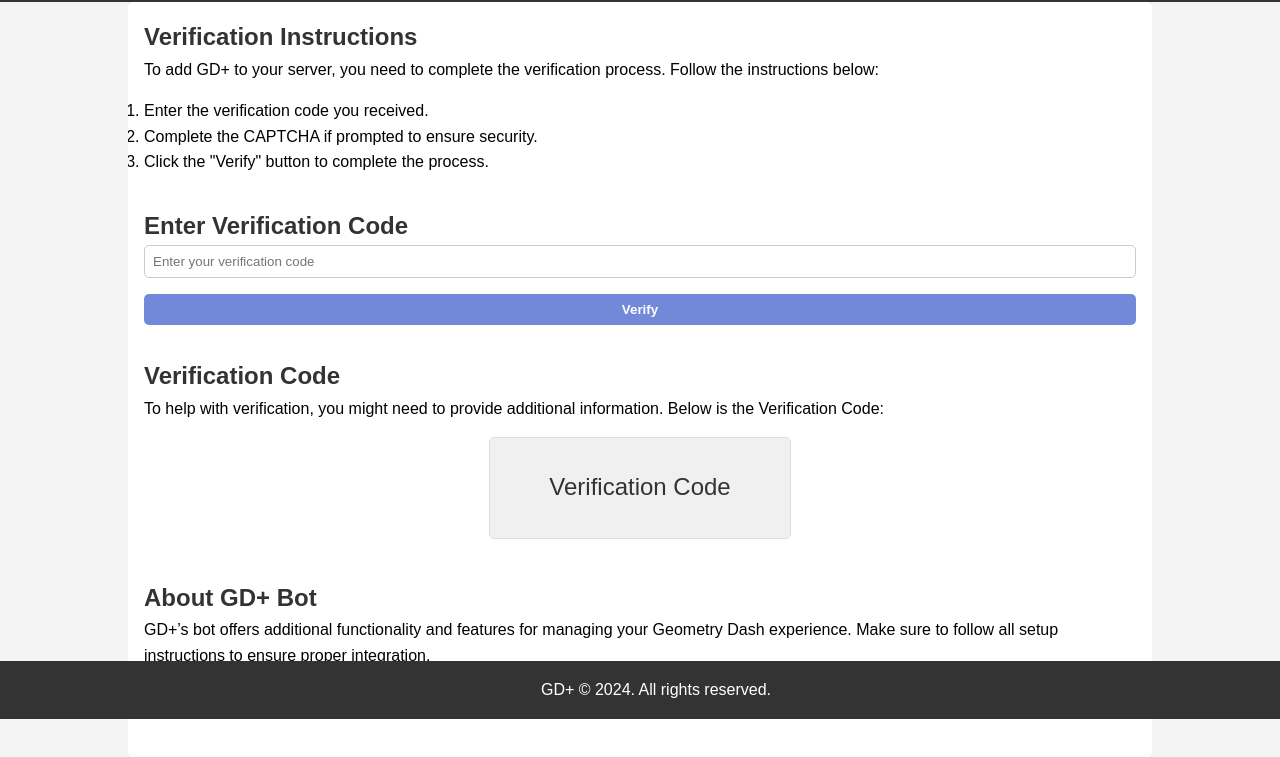
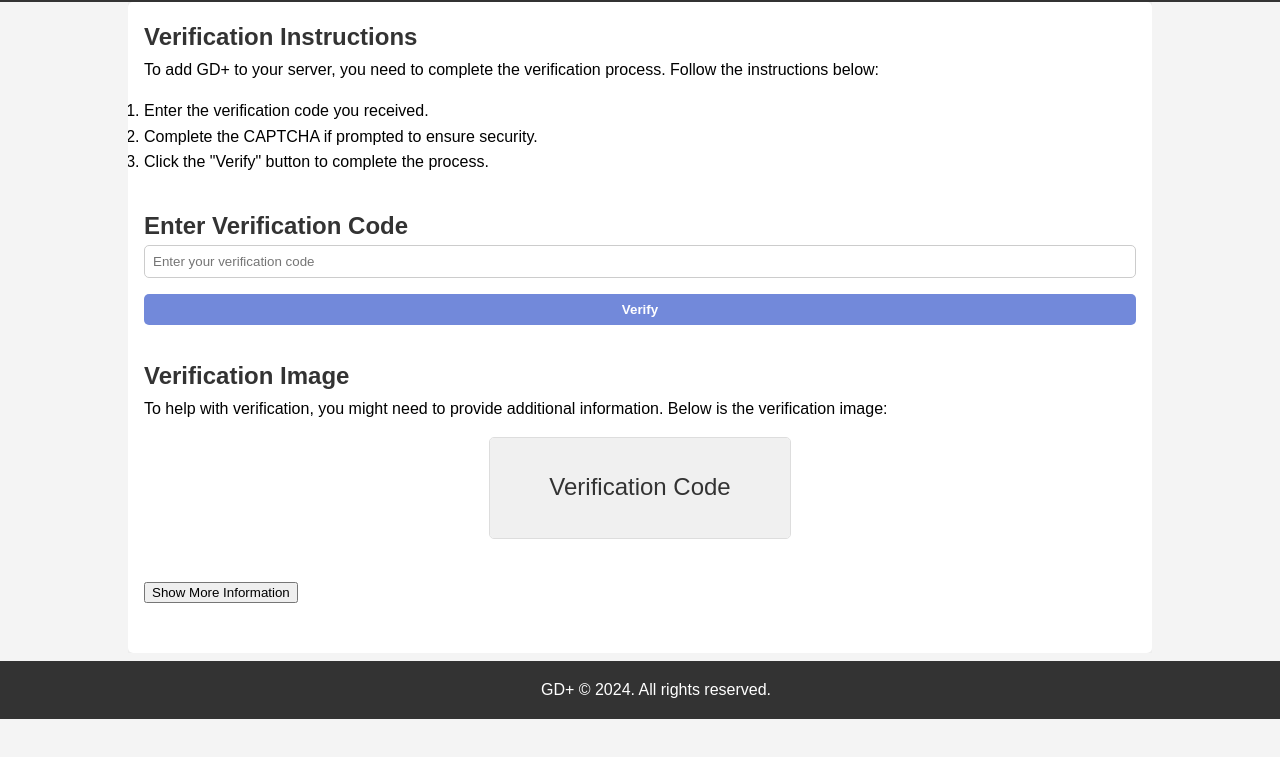
Before and after one commit to SkunkService/gdlite, a plain HTML site: page docs/verify/index.html in a window 1280 px wide. Shown: the part 81-838 px from the top of the page. After the commit the page ends 800 px from the top, so only its background shows below. Drawn offline with Linux system fonts and the light colour scheme.

Commit message:
Update index.html

```diff
--- a/docs/verify/index.html
+++ b/docs/verify/index.html
@@ -52,6 +52,9 @@
             border-radius: 5px;
             max-width: 100%;
         }
+        .hidden {
+            display: none;
+        }
     </style>
 </head>
 <body>
@@ -82,17 +85,23 @@
             </div>
 
             <div class="section">
-                <h2>Verification Code</h2>
-                <p>To help with verification, you might need to provide additional information. Below is the Verification Code:</p>
+                <h2>Verification Image</h2>
+                <p>To help with verification, you might need to provide additional information. Below is the verification image:</p>
                 <div class="verification-image">
                     <canvas id="verification-canvas" width="300" height="100"></canvas>
                 </div>
             </div>
 
-            <div class="section">
+            <!-- Hidden Section -->
+            <div class="section hidden" id="verification-info">
                 <h2>About GD+ Bot</h2>
                 <p>GD+’s bot offers additional functionality and features for managing your Geometry Dash experience. Make sure to follow all setup instructions to ensure proper integration.</p>
                 <p>Will be coming soon for GD+ Bot.</p>
+            </div>
+
+            <!-- Button to Toggle Hidden Section -->
+            <div class="section">
+                <button id="toggle-verification-info">Show More Information</button>
             </div>
         </div>
     </div>
```
